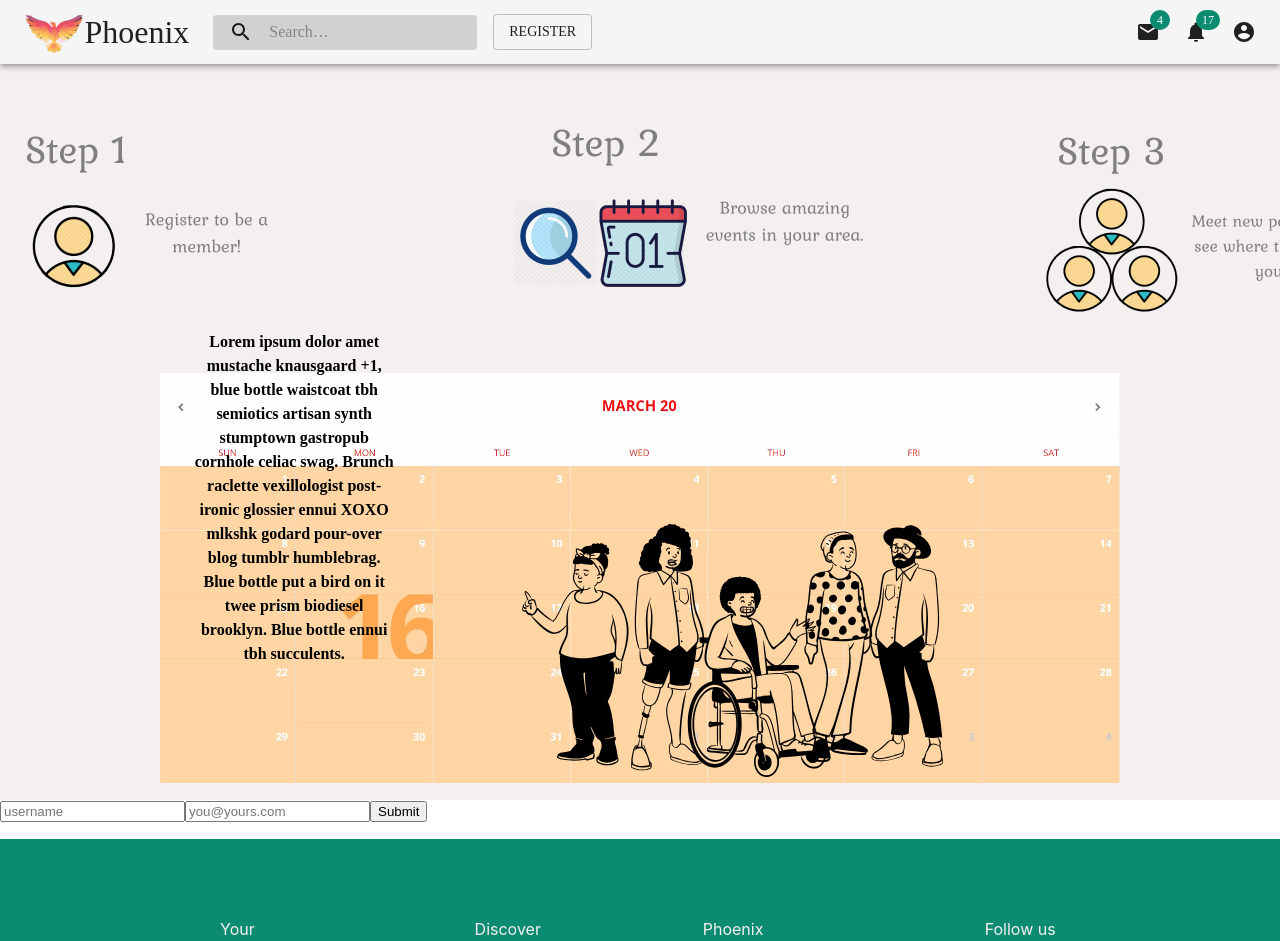
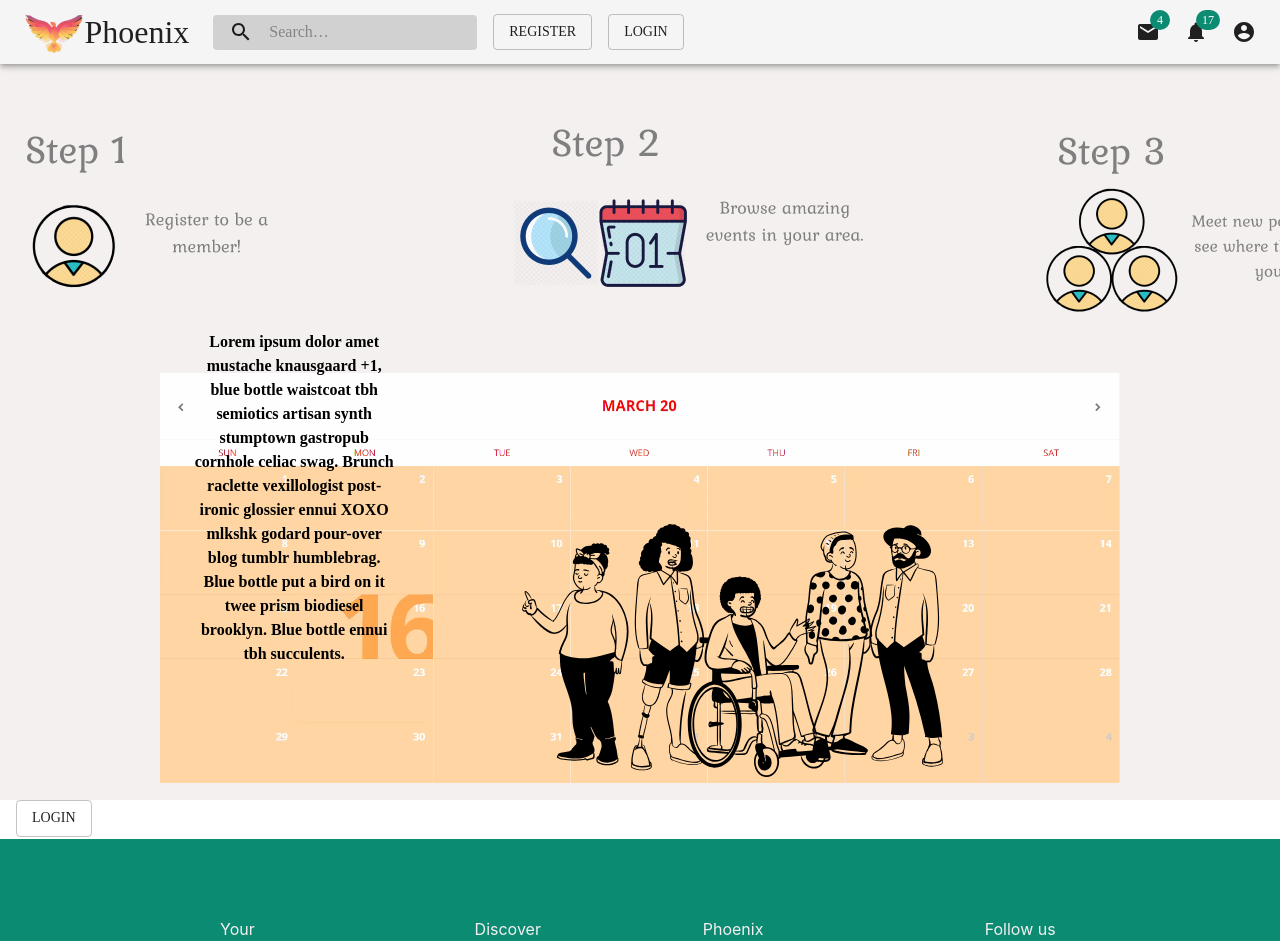
Before and after one commit to BloomTech-Labs/phoenix-fe, a React (Create React App) app: page /login in a window 1280 px wide. Shown: the top 941 px of the page. Built offline with nearby package versions, Linux system fonts and the light colour scheme; a web font is replaced by a local one.

Commit message:
Login form as a modal + dry style component

```diff
--- a/src/components/Login.js
+++ b/src/components/Login.js
@@ -1,53 +1,90 @@
 import React, { useState } from 'react';
-import { axiosWithAuth } from '../utils/axiosWithAuth.js';
+import { ModalStyle, getModalStyle } from '../styles/ModalFormStyles.js';
+import { withRouter } from 'react-router-dom';
+import  Modal  from '@material-ui/core/Modal';
+import TextField from '@material-ui/core/TextField';
+import Button from '@material-ui/core/Button';
+import {axiosWithAuth} from '../utils/axiosWithAuth.js';
 
-const Login = () => {
-    const [ values, setValues ] = useState({
-        username: "",
-        password: ""
+const useStyles = ModalStyle;
+
+const Login = (props) => {
+    const [ credentials, setCredentials ] = useState({
+        username: '',
+        password: '',
     })
 
-    let handleChange = e => {
-        setValues({
-            ...values, [e.target.name]: e.target.value
-        })
+    const handleChange = (event) => {
+        setCredentials({
+            ...credentials, [event.target.name]: event.target.value
+        });
     }
 
-    let handleSubmit = e => {
-        e.preventDefault();
-        axiosWithAuth().post('/auth/login', values)
+    const handleSubmit = async (event) => {
+        event.preventDefault();
+        handleClose()
+        axiosWithAuth().post('/auth/login', credentials)
         .then(res => {
         console.log('DATA: ', res.data)
         localStorage.setItem('token', res.data.token);
+        props.history.push('/')
         })
         .catch(err => console.log('ERROR MESSAGE', err.response))
-
-        setValues({
-            username: '',
-            password: ''
-        })
     }
 
+    const classes = useStyles();
+    const [modalStyle] = useState(getModalStyle);
+    const [open, setOpen] = useState(false);
 
+    const handleOpen = () => {
+        setOpen(true);
+    };
+
+    const handleClose = () => {
+       setOpen(false);
+    };
     return (
-    <form onSubmit={handleSubmit}>
-        <input
-        type="text"
+        <>
+        <Button variant="outlined" style={{ marginLeft: '16px' }} onClick={handleOpen}>Login</Button>
+        <Modal
+        aria-labelledby="simple-modal-title"
+        aria-describedby="simple-modal-description"
+        open={open}
+        onClose={handleClose}
+        >
+            <div style={modalStyle} className={classes.paper}>
+            <h2 id="simple-modal-title">Log in</h2>
+            <p id="simple-modal-description">
+                Log in to see what's out there
+            </p>
+                <div>
+                    <form className={classes.root} onSubmit={handleSubmit}>
+                        <TextField
+                        required
+                        id="filled-required1"
                         name="username"
-        placeholder="username"
-        value={values.username}
+                        label="Username"
+                        value={props.username}
                         onChange={handleChange}
+                        placeholder="Username"
+                        variant="outlined" />
+                        <TextField
+                        required
+                        id="filled-required2"
+                        name="password"
+                        label="Password"
+                        value={props.password}
+                        onChange={handleChange}
+                        placeholder="Must be 8 characters"
+                        variant="outlined"
                         />
-        <input
-        type="text"
-        name="password"
-        placeholder="you@yours.com"
-        value={values.password}
-        onChange={handleChange}
-        />
-        <button>Submit</button>
+                        <button onSubmit={handleSubmit}>Register</button>
                     </form>
+                </div>
+            </div>
+        </Modal>
+        </>
     )
 }
 
-export default Login;
+export default withRouter(Login);
--- a/src/components/Navbar.js
+++ b/src/components/Navbar.js
@@ -11,7 +11,8 @@ import AccountCircle from '@material-ui/icons/AccountCircle';
 import MailIcon from '@material-ui/icons/Mail';
 import NotificationsIcon from '@material-ui/icons/Notifications';
 import MoreIcon from '@material-ui/icons/MoreVert';
-import Registration from "./Registration.js";
+import Registration from './Registration.js';
+import Login from './Login.js';
 import NavbarStyle from '../styles/NavbarStyles.js';
 import logo from '../images/PhoenixLogo.png';
 import { Typography } from '@material-ui/core';
@@ -122,6 +123,7 @@ export default function PrimarySearchAppBar() {
             />
           </div>
           <span className={classes.phoenix}><Registration /></span>
+          <span className={classes.phoenix}><Login /></span>
           <div className={classes.grow} />
           <div className={classes.sectionDesktop}>
             <IconButton aria-label="show 4 new mails" color="inherit">
--- a/src/components/Registration.js
+++ b/src/components/Registration.js
@@ -4,34 +4,17 @@ import  Modal  from '@material-ui/core/Modal';
 import TextField from '@material-ui/core/TextField';
 import Button from '@material-ui/core/Button';
 import {axiosWithAuth} from '../utils/axiosWithAuth.js';
-import RegistrationStyles from '../styles/RegistrationStyles.js';
+import { ModalStyle, getModalStyle } from '../styles/ModalFormStyles.js';
 
-function rand() {
-    return Math.round(Math.random() * 20) - 10;
-  }
-
-  function getModalStyle() {
-    const top = 50 + rand();
-    const left = 50 + rand();
-
-    return {
-      top: `${top}%`,
-      left: `${left}%`,
-      transform: `translate(-${top}%, -${left}%)`,
-    };
-  }
-
-  const useStyles = RegistrationStyles;
+const useStyles = ModalStyle;
 
 const Registration = (props) => {
   const [ credentials, setCredentials ] = useState({
-
     username: '',
     password: '',
     name:'',
     email:'',
     age: '',
-
   })
 
   const handleChange = (event) => {
@@ -48,7 +31,9 @@ function rand() {
       console.log(res)
       props.history.push('/login')
     })
+    .catch(err => console.log('ERROR MESSAGE', err.response))
   }
+
   const classes = useStyles();
   const [modalStyle] = useState(getModalStyle);
   const [open, setOpen] = useState(false);
@@ -60,9 +45,9 @@ function rand() {
   const handleClose = () => {
     setOpen(false);
   };
+
   return (
     <>
-        <div>
     <Button variant="outlined" onClick={handleOpen}>Register</Button>
 
     <Modal
@@ -72,13 +57,12 @@ function rand() {
       onClose={handleClose}
     >
       <div style={modalStyle} className={classes.paper}>
-                <h2 id="simple-modal-title">New Phoenix </h2>
+        <h2 id="simple-modal-title">Register</h2>
         <p id="simple-modal-description">
-                Start Your Journey As A Phoenix
+          Birds of a feather... Join to find Phoenix meets near you
         </p>
           <div>
             <form className={classes.root} onSubmit={handleSubmit}>
-
               <TextField
               required
               id="filled-required1"
@@ -87,8 +71,8 @@ function rand() {
               value={props.username}
               onChange={handleChange}
               placeholder="Username"
-                  variant="outlined" />
-
+              variant="outlined"
+              />
               <TextField
               required
               id="filled-required2"
@@ -109,7 +93,6 @@ function rand() {
               placeholder='Letters are nice'
               variant="outlined"
               />
-
               <TextField
               required
               id="filled-required4"
@@ -120,7 +103,6 @@ function rand() {
               placeholder="@ required"
               variant="outlined"
               />
-
               <TextField
               required
               id="filled-required5"
@@ -132,11 +114,9 @@ function rand() {
               />
               <button onSubmit={handleSubmit}>Register</button>
             </form>
-
           </div>
       </div>
     </Modal>
-        </div>
     </>
   );
 }
--- a/src/styles/RegistrationStyles.js
+++ b/src/styles/ModalFormStyles.js
@@ -1,8 +1,7 @@
 import { makeStyles } from '@material-ui/core/styles';
 
-const RegistrationStyles = makeStyles(theme => ({
+export const ModalStyle = makeStyles(theme => ({
     paper: {
-
         position: 'absolute',
         width: 400,
         backgroundColor: theme.palette.background.paper,
@@ -16,7 +15,20 @@ const RegistrationStyles = makeStyles(theme => ({
           margin: theme.spacing(1),
           width: 200,
         },
-      }
+      },
 }))
 
-export default RegistrationStyles;
+function rand() {
+  return Math.round(Math.random() * 20) - 10;
+}
+
+export function getModalStyle() {
+  const top = 50 + rand();
+  const left = 50 + rand();
+
+  return {
+    top: `${top}%`,
+    left: `${left}%`,
+    transform: `translate(-${top}%, -${left}%)`,
+  };
+}
```
Lines whose indentation alone changed are shown as unchanged.
